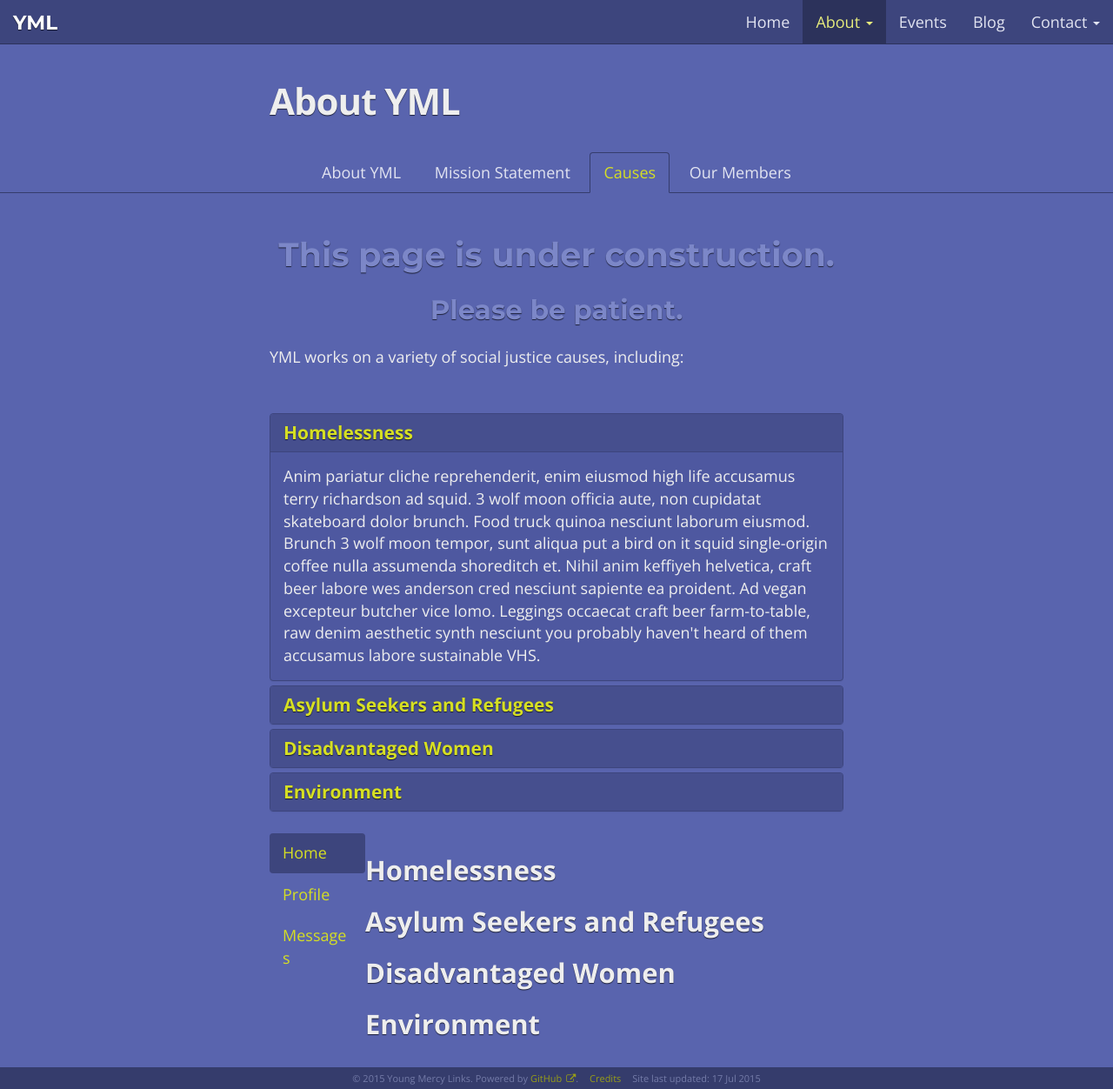
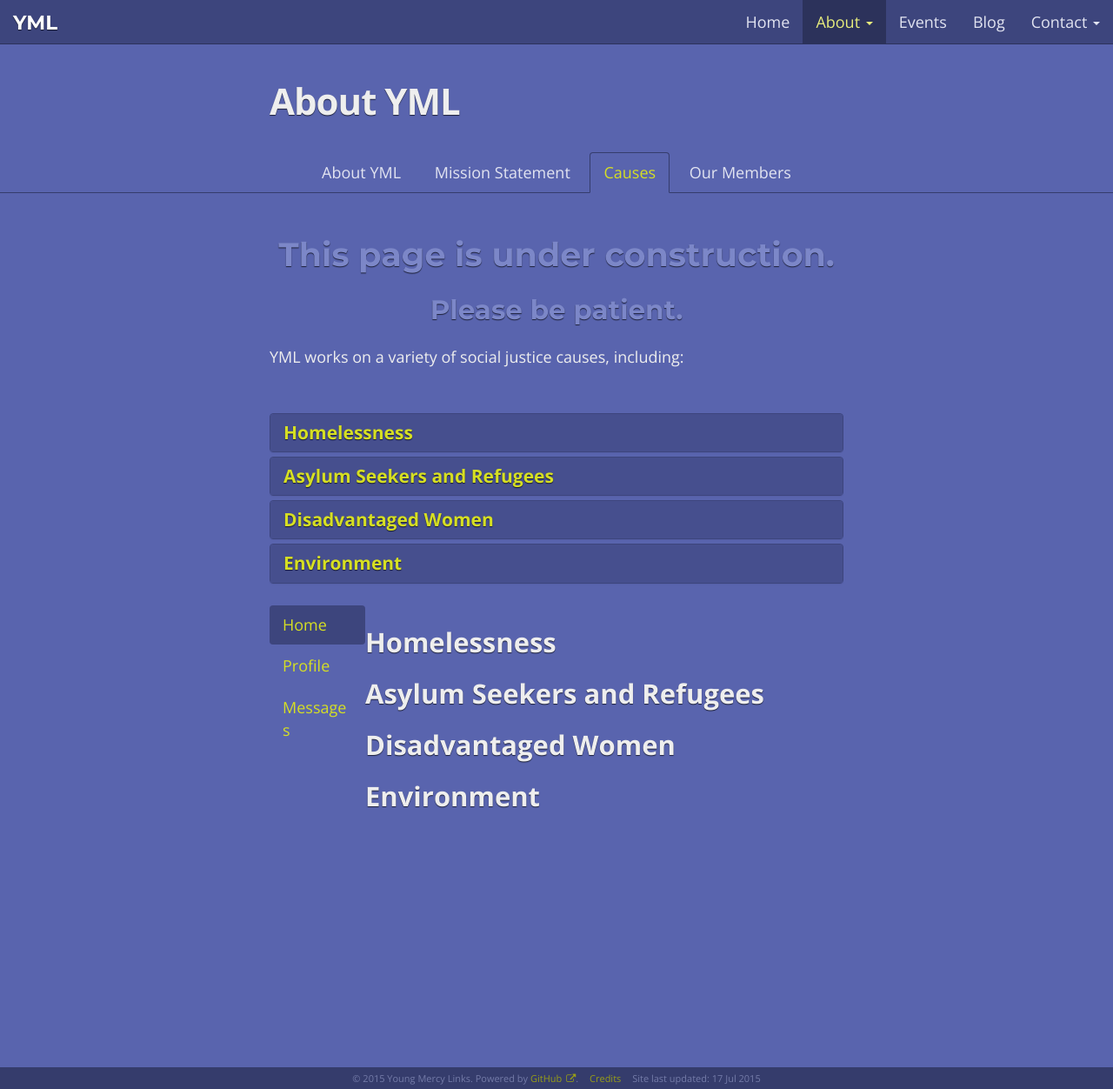
Before and after one commit to youngmercylinks/youngmercylinks.github.io, a Jekyll site: the page built from _pages/causes.html, in a window 1280 px wide and 1252 px high. Shown: the whole window at 87% size. Built offline with Jekyll 4.4.1, drawn with Linux system fonts in a browser that asks for light colours; nearby versions of some CDN libraries.

Commit message:
Set all accordion panels to be collapsed initially

```diff
--- a/_pages/causes.html
+++ b/_pages/causes.html
@@ -14,12 +14,12 @@
       <div class="panel panel-default">
         <div class="panel-heading" role="tab" id="Homelessness">
           <h4 class="panel-title">
-            <a role="button" data-toggle="collapse" data-parent="#accordion" href="#collapseHomelessness" aria-expanded="true" aria-controls="collapseHomelessness">
+            <a class="collapsed" role="button" data-toggle="collapse" data-parent="#accordion" href="#collapseHomelessness" aria-expanded="false" aria-controls="collapseHomelessness">
               Homelessness
             </a>
           </h4>
         </div>
-        <div id="collapseHomelessness" class="panel-collapse collapse in" role="tabpanel" aria-labelledby="Homelessness">
+        <div id="collapseHomelessness" class="panel-collapse collapse" role="tabpanel" aria-labelledby="Homelessness">
           <div class="panel-body">
             Anim pariatur cliche reprehenderit, enim eiusmod high life accusamus terry richardson ad squid. 3 wolf moon officia aute, non cupidatat skateboard dolor brunch. Food truck quinoa nesciunt laborum eiusmod. Brunch 3 wolf moon tempor, sunt aliqua put a bird on it squid single-origin coffee nulla assumenda shoreditch et. Nihil anim keffiyeh helvetica, craft beer labore wes anderson cred nesciunt sapiente ea proident. Ad vegan excepteur butcher vice lomo. Leggings occaecat craft beer farm-to-table, raw denim aesthetic synth nesciunt you probably haven't heard of them accusamus labore sustainable VHS.
           </div>
```
